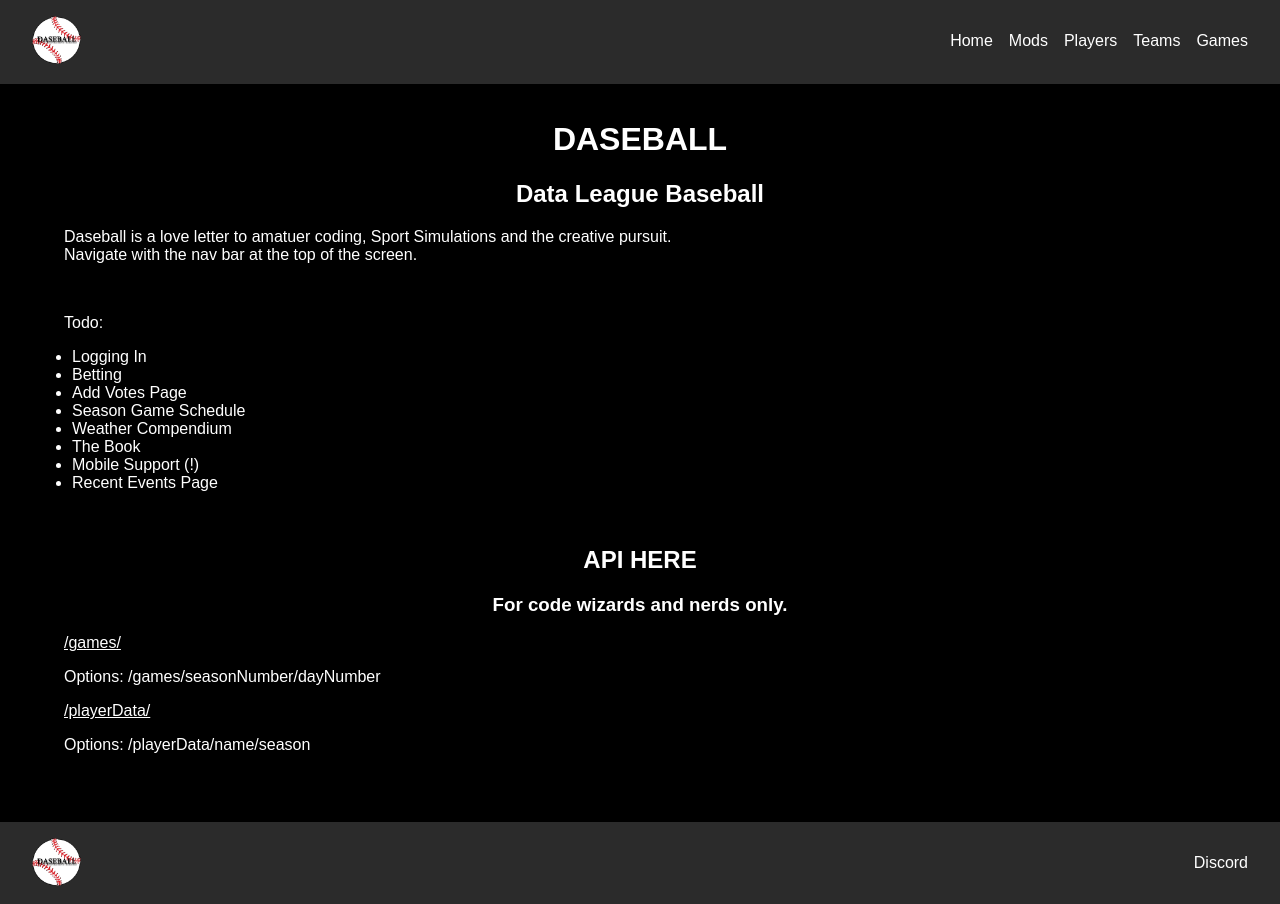
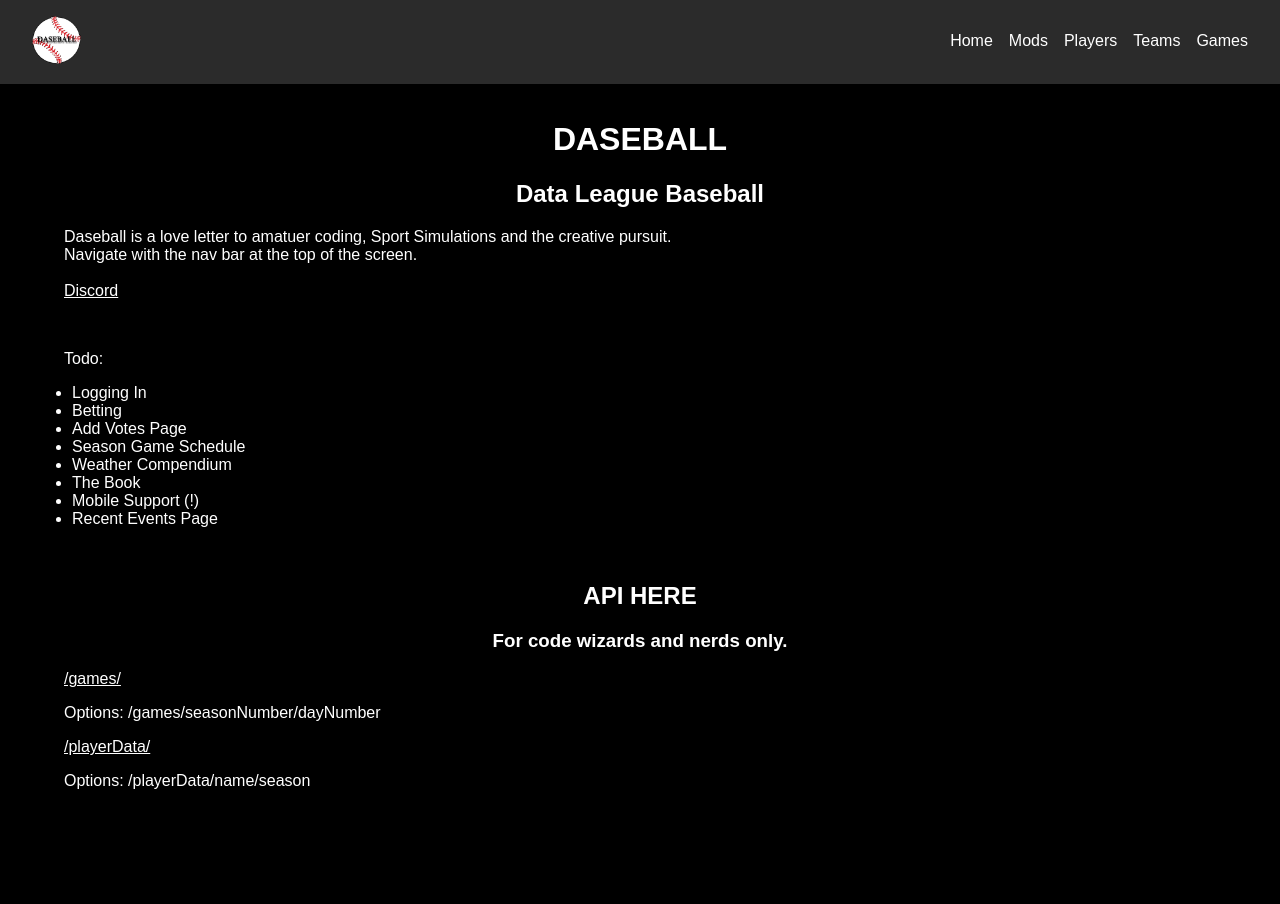
Before and after one commit to KetUnderscore/daseballreactfwontend, a React (Create React App) app: page / in a window 1280 px wide. After the commit the page ends 858 px from the top, so only its background shows below. Built offline with nearby package versions, Linux system fonts and the light colour scheme.

Commit message:
Hidden footer, discord link on homepage

```diff
--- a/src/components/Footer.js
+++ b/src/components/Footer.js
@@ -2,14 +2,7 @@ import logo from '../assets/images/baseball.png'
 
 function Header() {
     return (
-      <nav className="nav-bar">
-        <img src={ logo } alt="Logo" className="logo" />
-        <ul>
-          <li>
-            <a href="https://discord.gg/UZ3TfurF4N">Discord</a>
-          </li>
-        </ul>
-      </nav>
+      <></>
     )
   }
 
--- a/src/index.css
+++ b/src/index.css
@@ -5,7 +5,7 @@ body {
     sans-serif;
   -webkit-font-smoothing: antialiased;
   -moz-osx-font-smoothing: grayscale;
-  background-color: rgb(75, 75, 75);
+  background-color: black;
 }
 
 code {
--- a/src/pages/Home.js
+++ b/src/pages/Home.js
@@ -5,6 +5,8 @@ function Home() {
             <h2>Data League Baseball</h2>
             <p>Daseball is a love letter to amatuer coding, Sport Simulations and the creative pursuit.
             <br/>Navigate with the nav bar at the top of the screen.
+            <br/>
+            <br/><a href="https://discord.gg/UZ3TfurF4N">Discord</a>
             </p>
             <br/>
             <p>Todo:</p>
```
